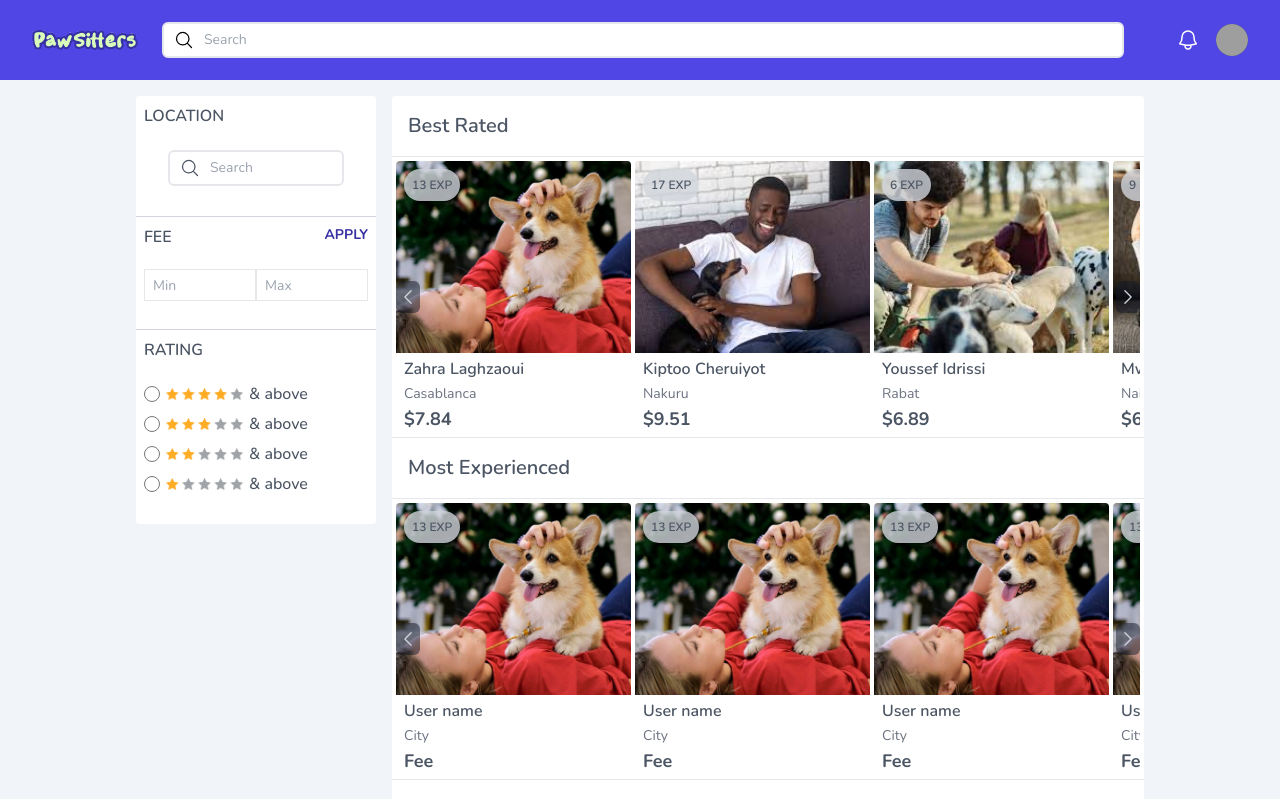
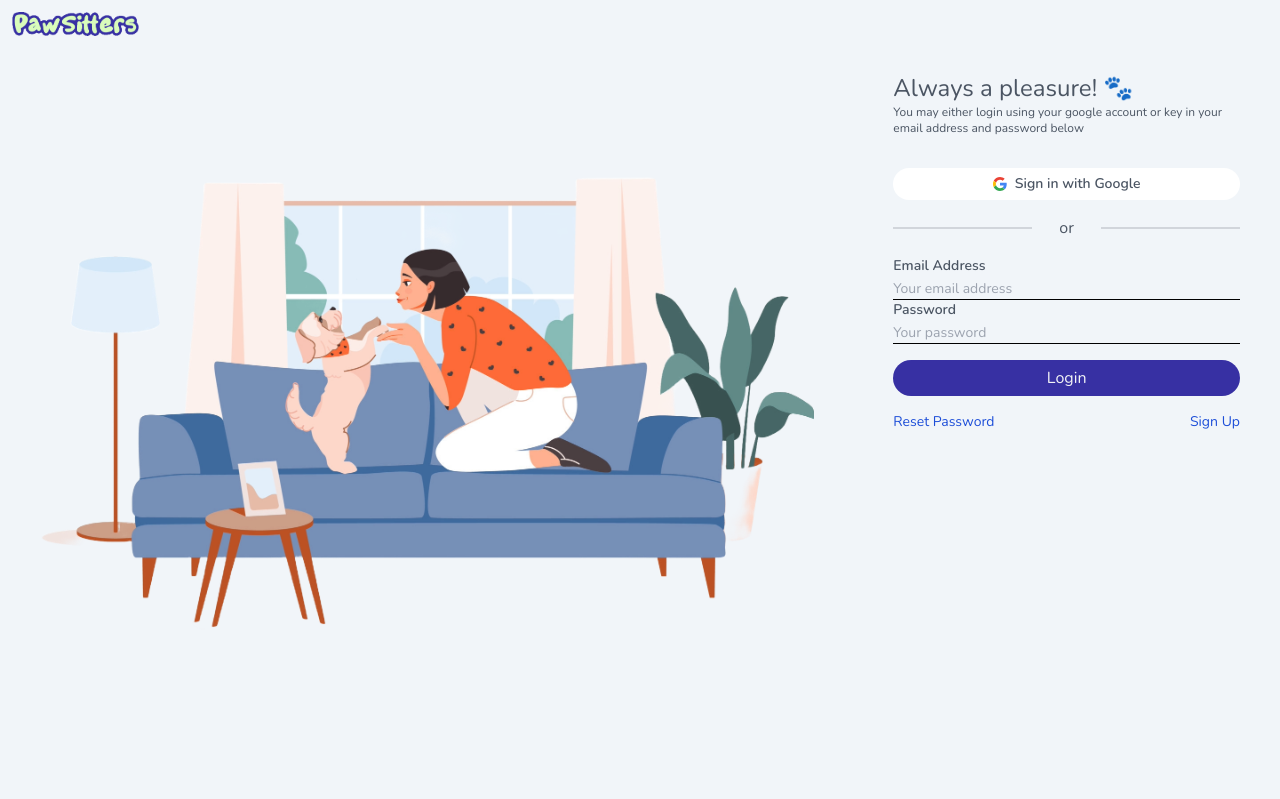
Before and after one commit to Assiminee/PawSitters, a React (Vite) app in the folder frontend/: page / in a window 1280 px wide. Shown: the top 799 px of the page. Built offline with nearby package versions, Linux system fonts and the light colour scheme; grey boxes are pictures that could not be loaded.

Commit message:
src/App.tsx update: rendering login page

```diff
--- a/frontend/src/App.tsx
+++ b/frontend/src/App.tsx
@@ -1,12 +1,12 @@
 // import AdminPanel from "./pages/admin_panel"
-// import Login from "./pages/login"
-import Sitters from "./pages/sitters"
+import Login from "./pages/login"
+// import Sitters from "./pages/sitters"
 // import LandingPage from "./pages/landing_page"
 function App() {
 
   return (
     <>
-      <Sitters/>
+      <Login/>
     </>
   )
 }
```
